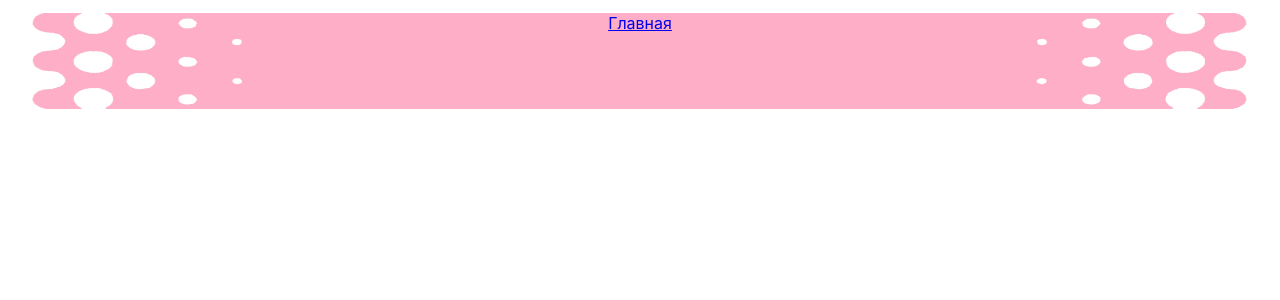
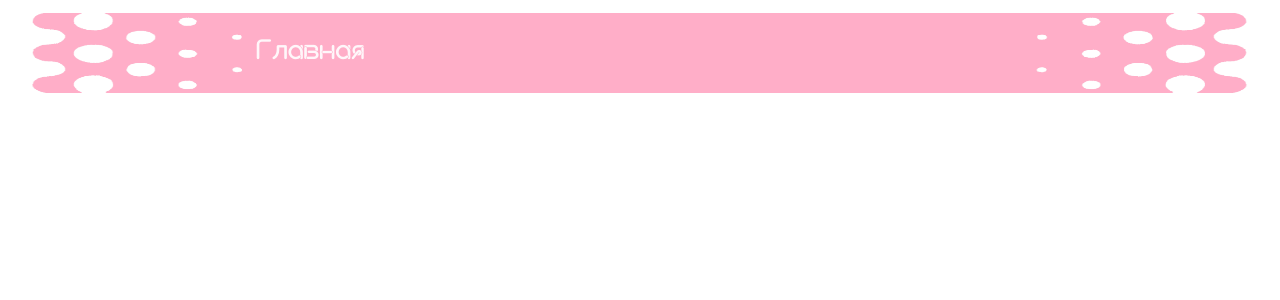
Before and after one commit to StarCookie256/curse_ovik, a React (Create React App) app: page / in a window 1280 px wide. Shown: the top 300 px of the page. Built offline with nearby package versions, Linux system fonts and the light colour scheme.

Commit message:
чуть чуть хедер

```diff
--- a/src/App.css
+++ b/src/App.css
@@ -36,3 +36,11 @@
     transform: rotate(360deg);
   }
 }
+
+@font-face {
+      font-family: 'HeaderFont';
+      src: url('/public/MyFont.woff2') format('woff2'),
+           url('/public/MyFont.woff') format('woff');
+      font-weight: normal;
+      font-style: normal;
+}
--- a/src/components/perfumeryHeader/perfumeryHeader.css
+++ b/src/components/perfumeryHeader/perfumeryHeader.css
@@ -1,7 +1,7 @@
 
 .header-container{
   min-width: 100%;
-  min-height: 12vh;
+  min-height: 10vh;
   background-image: url('../../../public/perfumery_header.png');
   background-size: 95% 100%;
   background-position: center;
@@ -9,9 +9,33 @@
   margin-top: 1%;
   flex-direction: row;
   display: flex;
-  justify-content: center;
+  justify-content: left;
+  font-family: 'HeaderFont' !important;
+}
+
+.header-items-container{
+  flex-direction: row;
+  display: grid;
+  grid-template-columns: repeat(auto-fit, minmax(200px, 1fr)); /* адаптивные колонки */
+  justify-content: left;
+  vertical-align: middle;
+  padding-left: 20%;
+  min-height: 100%;
+}
+
+.header-item-link{
+  display: table-cell;
+  height: 100%;
+  vertical-align: middle;
+  text-align: center;
+  position: relative;
 }
 
 .header-item{
-
+  position: absolute;
+  top: 50%;
+  transform: translateY(-50%);
+  font-size: 24px;
+  color: rgba(255, 255, 255, 0.9);
+  transition: all 0.3s cubic-bezier(0.4, 0, 0.2, 1);
 }
--- a/src/components/perfumeryHeader/perfumeryHeader.jsx
+++ b/src/components/perfumeryHeader/perfumeryHeader.jsx
@@ -9,8 +9,10 @@ export default function PerfumeryHeader(){
 
   return(
     <header className='header-container'>
+      <div className='header-items-container'>
         {headerPages.map((page) => (
           <Link
+            className='header-item-link'
             key = {page.path}
             to = {page.path}
           >
@@ -19,6 +21,7 @@ export default function PerfumeryHeader(){
             </div>
           </Link>
         ))}
+      </div>
     </header>
   );
 }
```
Also changed, not shown: public/MyFont.woff (added), public/MyFont.woff2 (added). Lines whose indentation alone changed are shown as unchanged.
